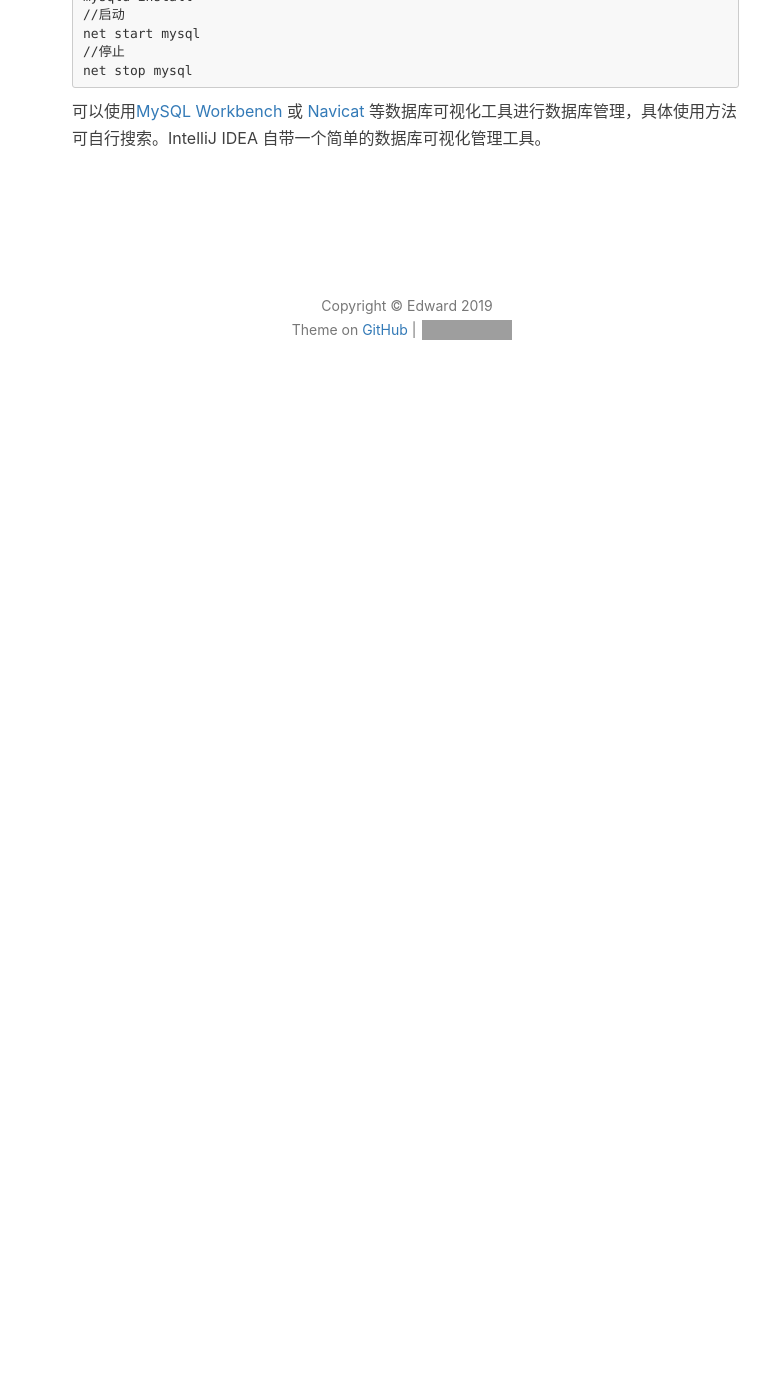
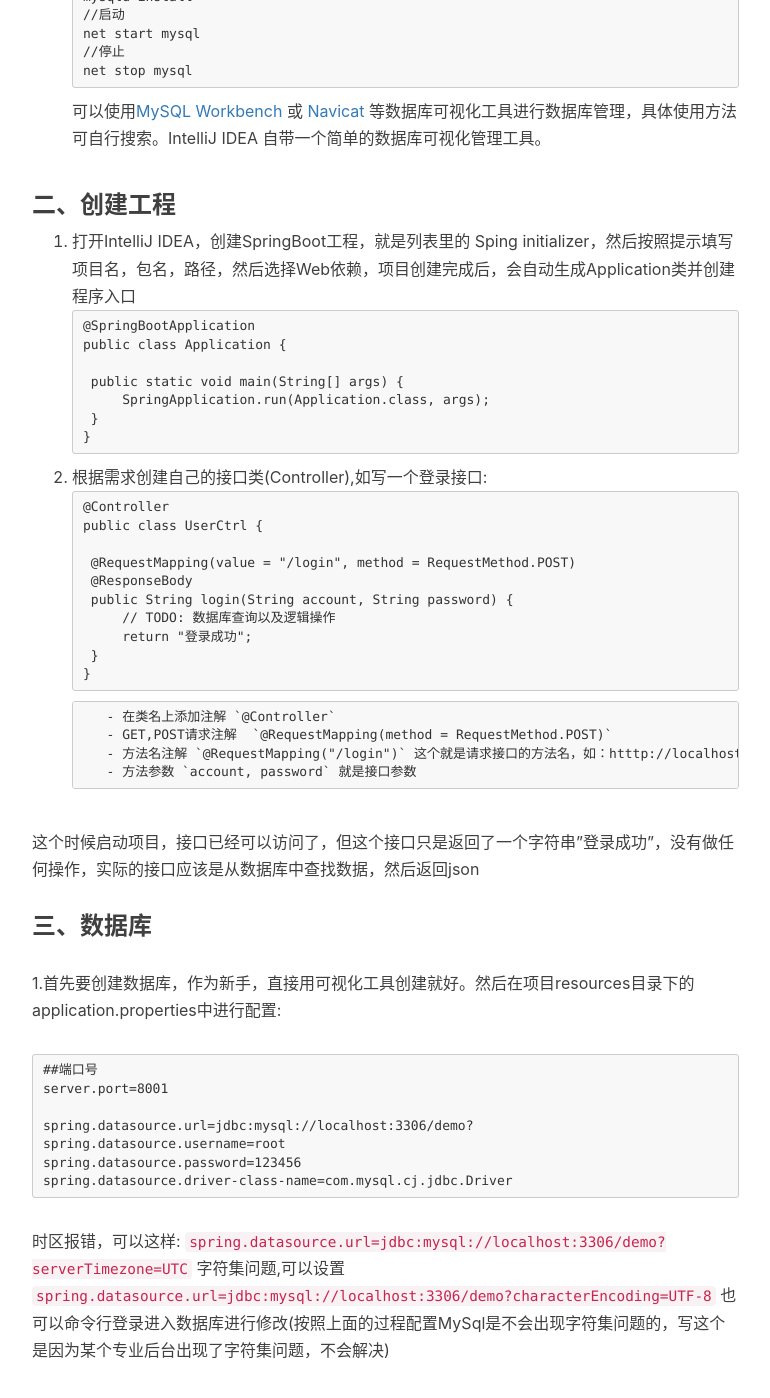
Before and after one commit to yfbx-repo/yfbx-repo.github.io, a Jekyll site: the page built from _posts/2018-09-21-Java后台接口开发.md, in a window 1280 px wide and 1400 px high, scrolled down 1391 px. Shown: the whole window, without its empty margins (233-1003 px from the left). Built offline with Jekyll 4.4.1, drawn with Linux system fonts in a browser that asks for light colours; nearby versions of some CDN libraries; comment, search, counter and statistics services are not loaded; before the commit the page ends 1825 px from its top, so only the background shows below that; grey boxes are pictures that could not be loaded.

Commit message:
Update 2018-09-21-Java后台接口开发.md

````diff
--- a/_posts/2018-09-21-Java后台接口开发.md
+++ b/_posts/2018-09-21-Java后台接口开发.md
@@ -47,3 +47,51 @@ net stop mysql
 ```
 可以使用[MySQL Workbench](https://dev.mysql.com/downloads/workbench/) 或 [Navicat](https://www.navicat.com.cn/)
 等数据库可视化工具进行数据库管理，具体使用方法可自行搜索。IntelliJ IDEA 自带一个简单的数据库可视化管理工具。
+
+### 二、创建工程
+1. 打开IntelliJ IDEA，创建SpringBoot工程，就是列表里的 Sping initializer，然后按照提示填写项目名，包名，路径，然后选择Web依赖，项目创建完成后，会自动生成Application类并创建程序入口
+```
+@SpringBootApplication
+public class Application {
+
+    public static void main(String[] args) {
+        SpringApplication.run(Application.class, args);
+    }
+}
+```
+2. 根据需求创建自己的接口类(Controller),如写一个登录接口:
+```
+@Controller
+public class UserCtrl {
+
+    @RequestMapping(value = "/login", method = RequestMethod.POST)
+    @ResponseBody
+    public String login(String account, String password) {
+        // TODO: 数据库查询以及逻辑操作
+        return "登录成功";
+    }
+}
+```
+- 在类名上添加注解 `@Controller`
+- GET,POST请求注解  `@RequestMapping(method = RequestMethod.POST)`
+- 方法名注解 `@RequestMapping("/login")` 这个就是请求接口的方法名，如：htttp://localhost:8080/login
+- 方法参数 `account, password` 就是接口参数
+
+这个时候启动项目，接口已经可以访问了，但这个接口只是返回了一个字符串"登录成功"，没有做任何操作，实际的接口应该是从数据库中查找数据，然后返回json
+
+### 三、数据库
+1.首先要创建数据库，作为新手，直接用可视化工具创建就好。然后在项目resources目录下的application.properties中进行配置:
+```
+##端口号
+server.port=8001
+
+spring.datasource.url=jdbc:mysql://localhost:3306/demo?
+spring.datasource.username=root
+spring.datasource.password=123456
+spring.datasource.driver-class-name=com.mysql.cj.jdbc.Driver
+```
+时区报错，可以这样: `spring.datasource.url=jdbc:mysql://localhost:3306/demo?serverTimezone=UTC`
+字符集问题,可以设置`spring.datasource.url=jdbc:mysql://localhost:3306/demo?characterEncoding=UTF-8`
+也可以命令行登录进入数据库进行修改(按照上面的过程配置MySql是不会出现字符集问题的，写这个是因为某个专业后台出现了字符集问题，不会解决)
+
+2.
````
